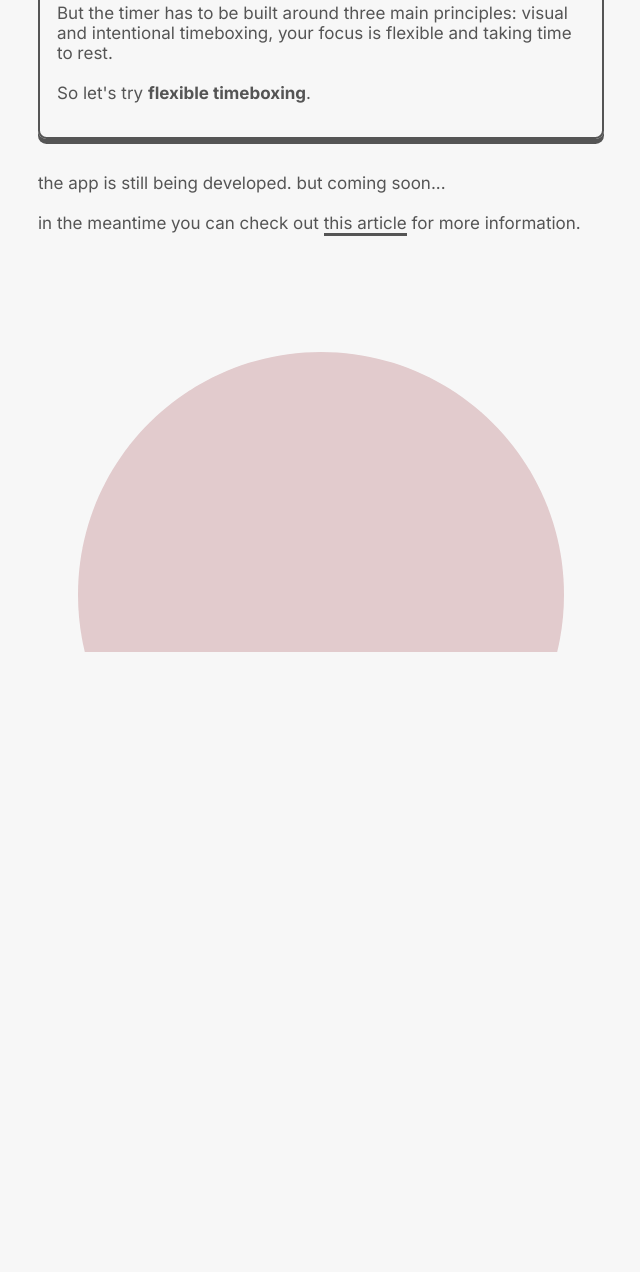
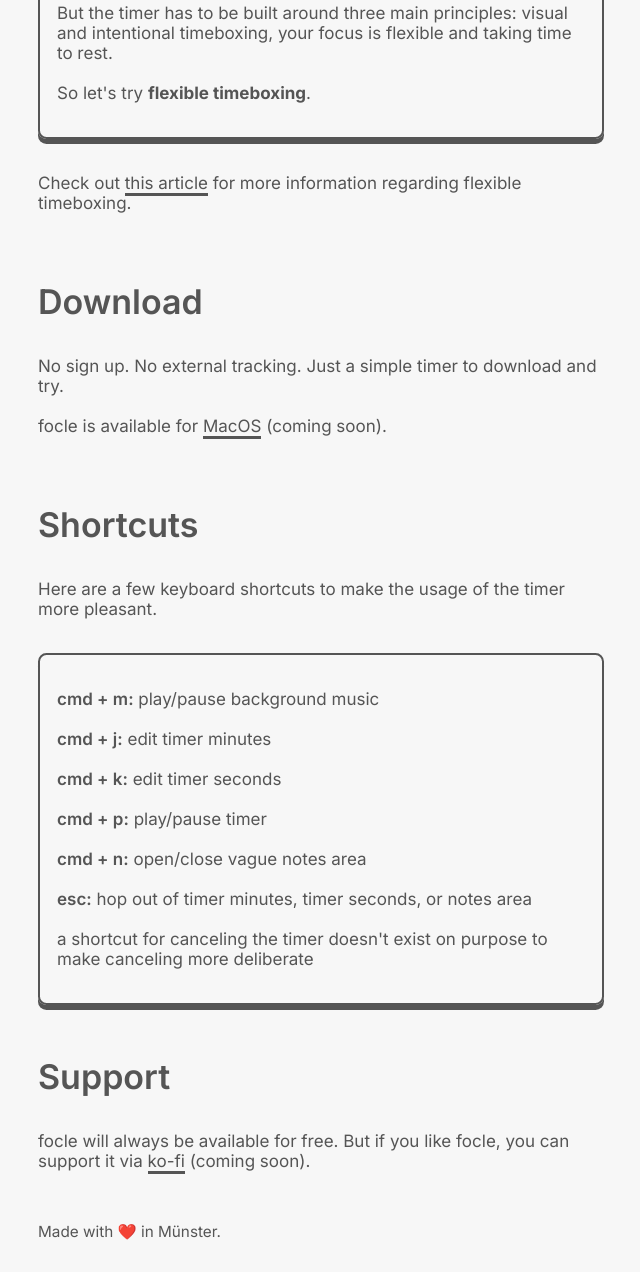
Before and after one commit to kemaltekce/focle-website, a plain HTML site: page index.html in a window 1280 px wide. Shown: the part 1141-2413 px from the top of the page, without its empty margins (319-959 px from the left). Before the commit the page ends 1793 px from the top, so only its background shows below. Drawn offline with nearby package versions, Linux system fonts and the light colour scheme.

Commit message:
add new content

```diff
--- a/index.html
+++ b/index.html
@@ -39,7 +39,7 @@
       x-text="text"
       >
       </div>
-      <div class="img" x-data="{ arrow: true }">
+      <div class="img" x-data="{ arrow: true }" x-bind:class="{ 'img--animation': arrow }">
         <img x-show="arrow"
           @scroll.window="arrow = window.scrollY < 10"
           src="./assets/arrow-down.svg" class="img__content" alt="close"
@@ -84,15 +84,57 @@
     </div>
     <div class="text">
       <p>
-        the app is still being developed. but coming soon...
-      </p>
-      <br>
-      <p>
-        in the meantime you can check out
+        Check out
         <a href="https://kmltkc.medium.com/a-simple-tool-to-improve-my-focus-flexible-timeboxing-7dc609a2e0f1">this article</a>
-         for more information.
+         for more information regarding flexible timeboxing.
       </p>
     </div>
+    <section>
+      <div class="title">
+        Download
+      </div>
+      <div class="text">
+        <p>
+          No sign up. No external tracking. Just a simple timer to download and try.
+        </p>
+        <br>
+        <p>
+          focle is available for <a href="" download>MacOS</a> (coming soon).
+        </p>
+      </div>
+    </section>
+    <section>
+      <div class="title">
+        Shortcuts
+      </div>
+      <div class="text">Here are a few keyboard shortcuts to make the usage of the timer more pleasant.</div>
+      <div class="card">
+        <p><span class="bold">cmd + m:</span> play/pause background music</p>
+        <br>
+        <p><span class="bold">cmd + j:</span> edit timer minutes</p>
+        <br>
+        <p><span class="bold">cmd + k:</span> edit timer seconds</p>
+        <br>
+        <p><span class="bold">cmd + p:</span> play/pause timer</p>
+        <br>
+        <p><span class="bold">cmd + n:</span> open/close vague notes area</p>
+        <br>
+        <p><span class="bold">esc:</span> hop out of timer minutes, timer seconds, or notes area</p>
+        <br>
+        <p>a shortcut for canceling the timer doesn't exist on purpose to make canceling more deliberate</p>
+      </div>
+    </section>
+    <section>
+      <div class="title">
+        Support
+      </div>
+      <div class="text">
+        focle will always be available for free. But if you like focle, you can support it via <a href="">ko-fi</a> (coming soon).
+      </div>
+    </section>
+    <section>
+      <div class="text--small">Made with ❤️ in Münster.</div>
+    </section>
     <div class="footer">
       <img src="./assets/ellipse-half.svg" class="footer__image" alt="close"/>
     </div>
--- a/style.css
+++ b/style.css
@@ -5,6 +5,10 @@
   color: #555555;
   /* background-color: #eeeeee; */
   background-color: #f7f7f7;
+}
+
+::selection {
+  background-color: #555555;
 }
 
 a {
@@ -22,6 +26,10 @@ a:hover {
 
 body {
   margin: 0;
+}
+
+.bold {
+  font-weight: 600;
 }
 
 p {
@@ -74,6 +82,22 @@ p {
   left: 0;
 }
 
+.img--animation {
+  animation: moveUpDown 1s linear infinite;
+}
+
+@keyframes moveUpDown {
+  0% {
+    transform: translateY(0);
+  }
+  50% {
+    transform: translateY(-0.5rem);
+  }
+  100% {
+    transform: translateY(0);
+  }
+}
+
 .img__content {
   height: 1rem;
 }
@@ -83,9 +107,19 @@ p {
   margin: 0 auto;
 }
 
-.text {
+.text, .text--small {
   padding: 1rem 0rem;
   margin: 1rem;
+}
+
+.text--small {
+  font-size: 0.9rem;
+}
+
+.title {
+  padding: 2rem 1rem 0rem 1rem;
+  font-size: 2rem;
+  font-weight: 600;
 }
 
 .typing {
```
